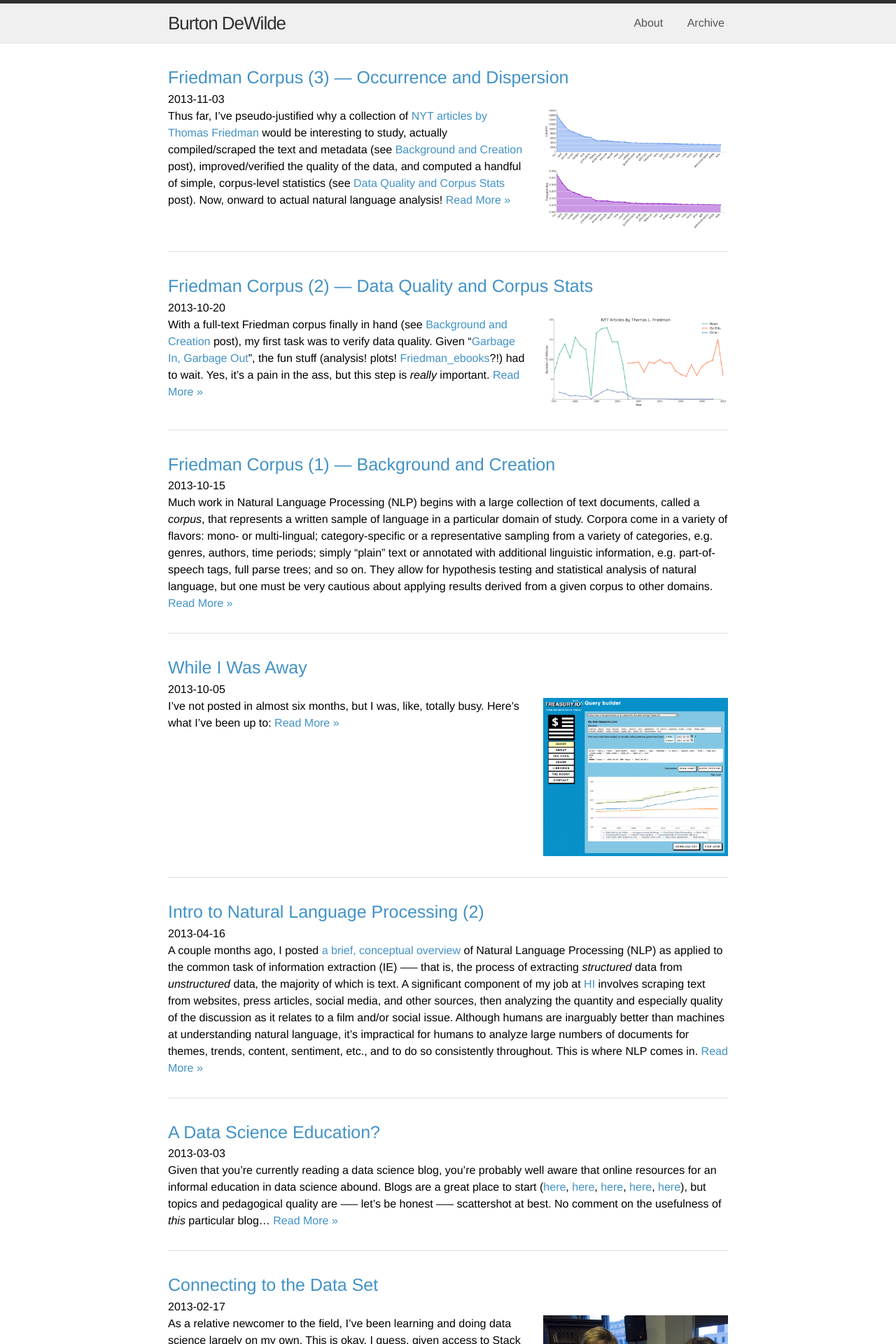
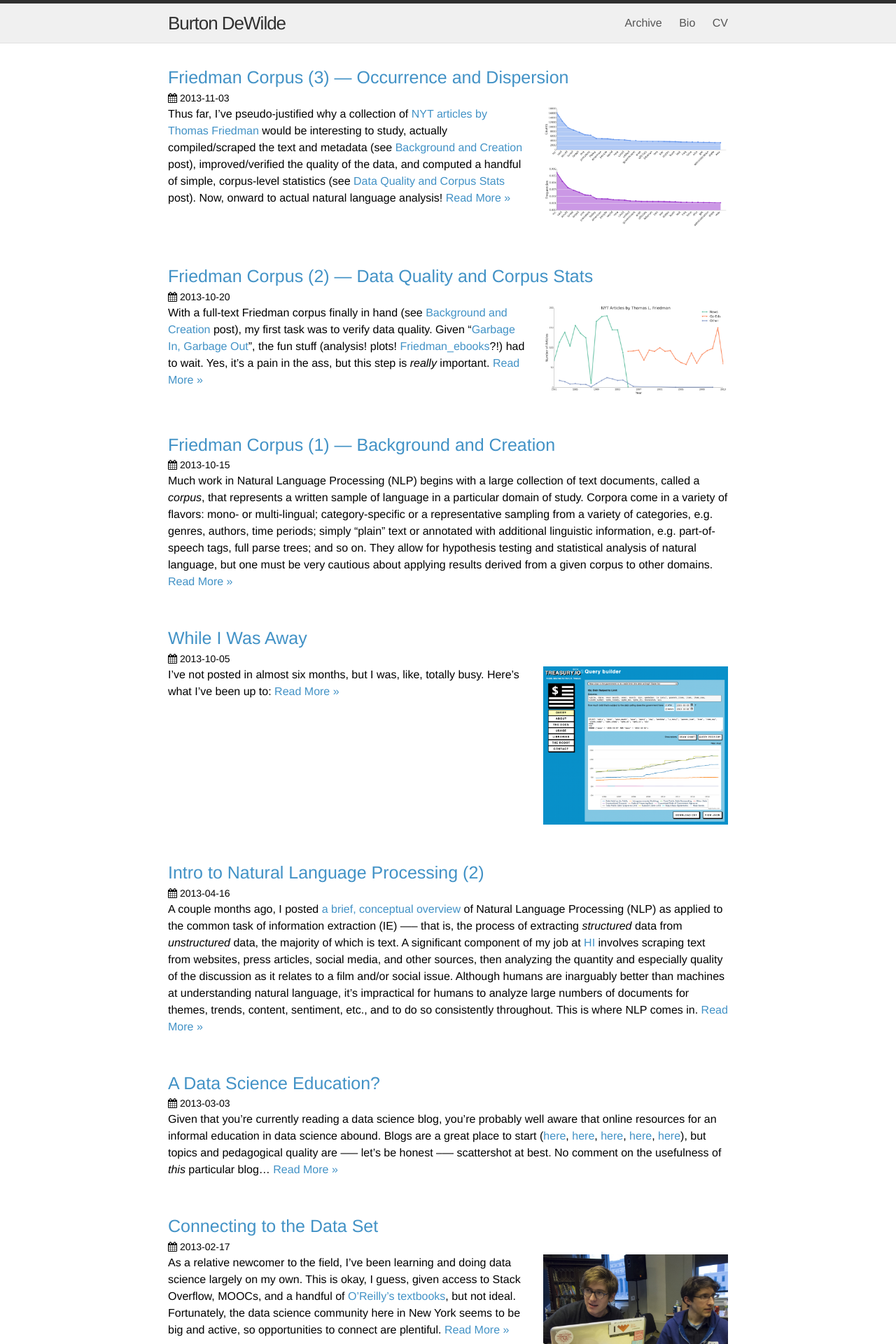
Before and after one commit to bdewilde/bdewilde.github.io, a Jekyll site: the page built from index.html, in a window 1280 px wide. Shown: the top 1920 px of the page at 70% size. Built offline with Jekyll 4.4.1, drawn with Linux system fonts in a browser that asks for light colours; nearby versions of some CDN libraries; the list of posts is cut into pages by our own code.

Commit message:
more tweaks... added a cv link in header

```diff
--- a/_config.yml
+++ b/_config.yml
@@ -24,9 +24,4 @@ kramdown:
 #lsi: true
 
 paginate: 10
-paginate_path: "blog/:num"
-
-header_pages:
-  About: '/about/'
-  Archive: '/archive/'
-  #Feed: '/atom.xml'
+paginate_path: "blog/p:num"
--- a/_includes/header.html
+++ b/_includes/header.html
@@ -17,11 +17,13 @@
         </svg>
       </a>
       <div class="trigger">
-        {% for page in site.pages %}
+        {% assign site_pages = site.pages | sort: 'title' %}
+        {% for page in site_pages %}
           {% if page.title and page.title != "404: Page not found" %}
-            <a class="page-link nav-link" href="{{ page.url | prepend: site.baseurl }}">{{ page.title }}</a>
+            <a class="page-link" href="{{ page.url | prepend: site.baseurl }}">{{ page.title }}</a>
           {% endif %}
         {% endfor %}
+        <a class="page-link" href="/assets/documents/bjd_resume.pdf">CV</a>
       </div>
     </nav>
 
--- a/assets/css/style.css
+++ b/assets/css/style.css
@@ -60,14 +60,25 @@ a.nav-link:hover {
 .site-title,
 .site-title:hover {
   display: block;
-  color: #303030;
+  /*color: #303030;*/
   font-size: 26px;
   letter-spacing: -1px;
   float: left;
   line-height: 56px;
   position: relative;
   z-index: 1;
+  text-decoration: none;
 }
+.site-title {
+  color: #303030;
+  webkit-transition: color 0.25s, background-color 0.25s;
+  transition: color 0.25s, background-color 0.25s;
+}
+.site-title:hover {
+  color: white;
+  background-color: #303030;
+}
+
 
 /* Utility */
 
@@ -105,7 +116,6 @@ a.nav-link:hover {
 .site-nav .page-link {
   margin-left: 20px;
   color: #555555;
-  /*letter-spacing: -.5px;*/
 }
 
 /* =========== */
@@ -176,11 +186,14 @@ footer a:hover {
 .posts li { margin-bottom: 30px; }
 
 .preview {
-  border-bottom: 1px solid #e0e0e0;
-  padding-bottom: 30px;
-  margin-bottom: 30px;
+  /*border-bottom: 1px solid #e0e0e0;*/
+  /*padding-bottom: 30px;*/
+  margin-bottom: 50px;
 }
 
+.preview-meta {
+  font-size: 14px;
+}
 .preview .preview-content {
   display: flex;
   align-items: center;
--- a/about.md
+++ b/bio.md
@@ -1,7 +1,7 @@
 ---
 layout: page
-title: About
-permalink: /about/
+title: Bio
+permalink: /bio/
 ---
 
 <img src="/assets/images/about_bio_pic.jpg" alt="about_bio_pic.jpg" width="100%">
--- a/index.html
+++ b/index.html
@@ -2,42 +2,21 @@
 layout: default
 ---
 
-<!-- <div class="posts">
-  {% for post in paginator.posts %}
-  <div class="post">
-    <h1 class="post-title">
-      <a class="nav-link" href="{{ post.url }}">{{ post.title }}</a>
-    </h1>
-
-    <div class="post-date">{{ post.date | date: '%Y-%m-%d' }}</div>
-    <div class="post-preview">
-      {% if post.preview_pic %}
-        <a href="{{ post.url }}">
-          <img class="preview-pic" src="{{ post.preview_pic }}">
-        </a>
-        <div class="post-excerpt">
-          {{ post.excerpt }}
-          <a class="nav-link" href="{{ post.url }}">Read More &raquo;</a>
-        </div>
-      {% else %}
-        <div class="post-excerpt" style="max-width: 100%">
-          {{ post.excerpt }}
-          <a class="nav-link" href="{{ post.url }}">Read More &raquo;</a>
-        </div>
-      {% endif %}
-    </div>
-  </div>
-  {% endfor %}
-</div> -->
-
 <div class="previews">
   {% for post in paginator.posts %}
   <div class="preview">
+
     <h1 class="post-title">
       <a href="{{ post.url }}">{{ post.title }}</a>
     </h1>
 
-    <div class="post-date">{{ post.date | date: '%Y-%m-%d' }}</div>
+    <div class="preview-meta">
+      <span class="post-date"><i class="fa fa-calendar"></i> {{ post.date | date: '%Y-%m-%d' }}</span>
+<!--       {% for tag in post.tags %}
+        <span>#{{tag}}</span>
+      {% endfor %} -->
+    </div>
+
     <div class="preview-content">
       <div class="preview-excerpt">
         {{ post.excerpt }}
@@ -45,12 +24,13 @@ layout: default
       </div>
       {% if post.preview_pic %}
         <div class="preview-pic">
-        <a href="{{ post.url }}">
-          <img style="margin:auto" src="{{ post.preview_pic }}">
-        </a>
+          <a href="{{ post.url }}">
+            <img style="margin:auto" src="{{ post.preview_pic }}">
+          </a>
         </div>
       {% endif %}
     </div>
+
   </div>
   {% endfor %}
 </div>
```
Also changed, not shown: 1 other file.
